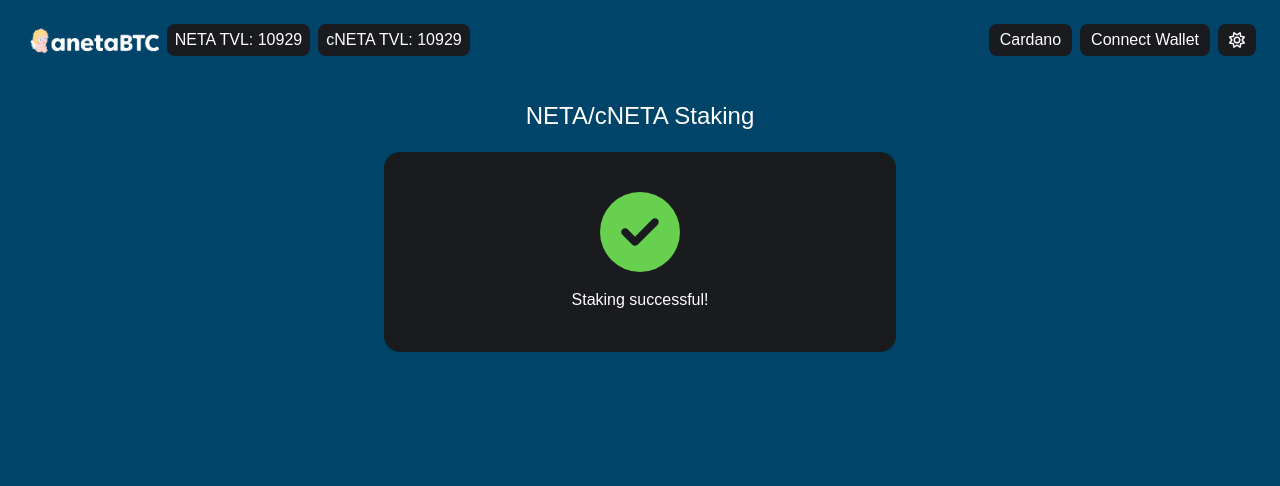
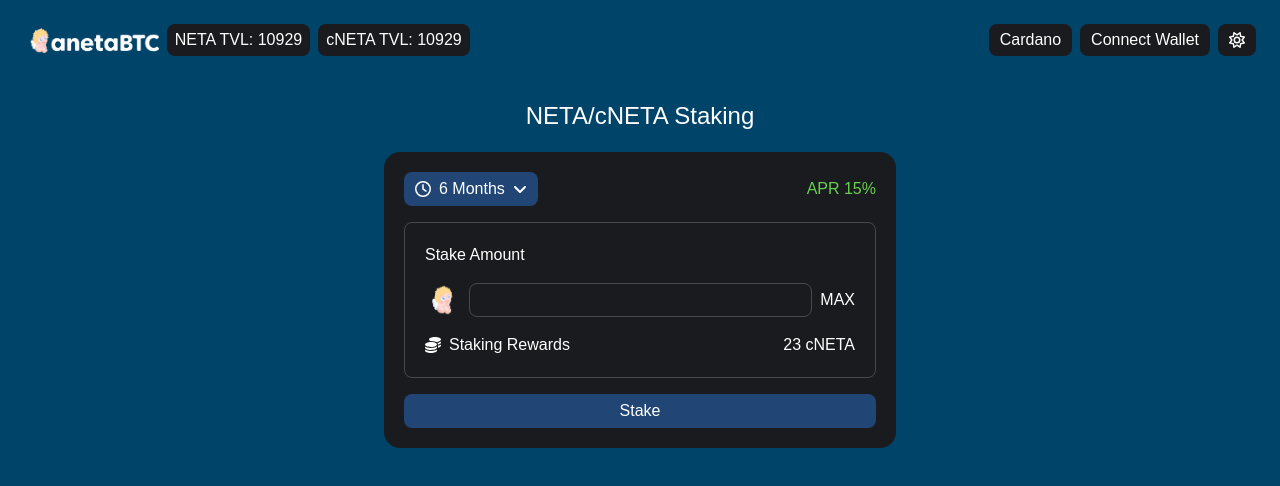
Before and after one commit to andrehafner/anetabtc.io, a Next.js app: page / in a window 1280 px wide. Shown: the top 486 px of the page. Built offline with nearby package versions, Linux system fonts and the light colour scheme.

Commit message:
add back button

```diff
--- a/components/Stake/FailureStaking.tsx
+++ b/components/Stake/FailureStaking.tsx
@@ -8,12 +8,18 @@
 
 const FailureStaking = ({ setStakingState }: Props) => {
   return (
-    <div className="component p-10 w-full rounded-2xl mt-5 flex flex-col gap-4 items-center">
+    <div className="component p-5 w-full rounded-2xl mt-5 flex flex-col gap-4 items-center">
       <FontAwesomeIcon
         icon={faCircleXmark}
         className="h-20 text-ared"
       ></FontAwesomeIcon>
       Staking unsuccessful :(
+      <button
+        className="button clickable w-full px-2.5 py-1 rounded-lg"
+        onClick={() => setStakingState(StakingState.init)}
+      >
+        Return to home
+      </button>
     </div>
   );
 };
--- a/components/Stake/SuccessStaking.tsx
+++ b/components/Stake/SuccessStaking.tsx
@@ -8,12 +8,18 @@
 
 const SuccessStaking = ({ setStakingState }: Props) => {
   return (
-    <div className="component p-10 w-full rounded-2xl mt-5 flex flex-col gap-4 items-center">
+    <div className="component p-5 w-full rounded-2xl mt-5 flex flex-col gap-4 items-center">
       <FontAwesomeIcon
         icon={faCheckCircle}
         className="text-agreen h-20"
       ></FontAwesomeIcon>
       Staking successful!
+      <button
+        className="button clickable w-full px-2.5 py-1 rounded-lg"
+        onClick={() => setStakingState(StakingState.init)}
+      >
+        Return to home
+      </button>
     </div>
   );
 };
--- a/components/Stake/index.tsx
+++ b/components/Stake/index.tsx
@@ -13,7 +13,7 @@
   const [apr, setApr] = useState<number>(15);
   const [stakingAmount, setStakingAmount] = useState<number>(0);
   const [stakingState, setStakingState] = useState<StakingState>(
-    StakingState.success
+    StakingState.init
   );
 
   const submitStake = () => {
```
